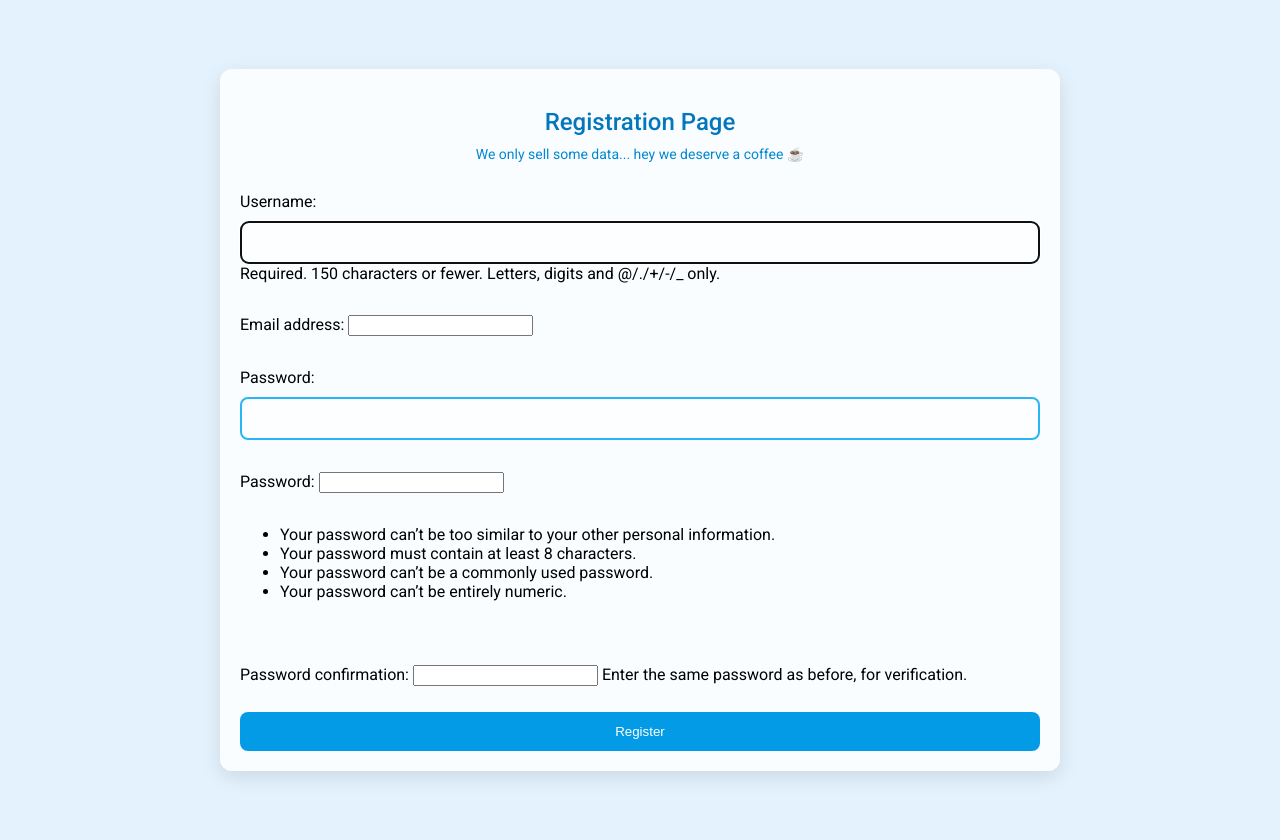
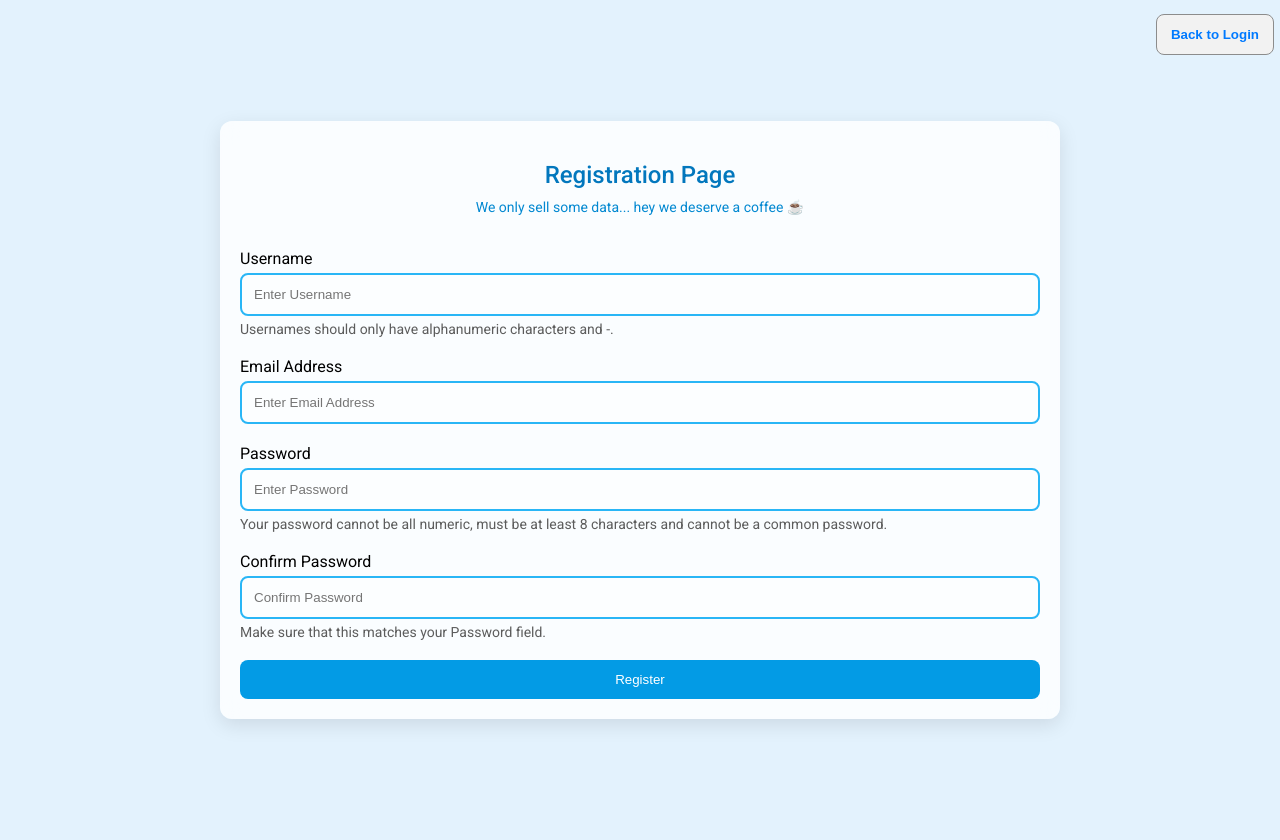
Before and after one commit to zfelcyn/Yik-Yak-Clone, a Django app: page /register/ in a window 1280 px wide. Run offline with Django 5.2, Linux system fonts and the light colour scheme.

Commit message:
Major changes to register page, added error messages to both login and register pages

```diff
--- a/chat/forms.py
+++ b/chat/forms.py
@@ -7,7 +7,7 @@ User = get_user_model()
 class CustomUserCreationForm(UserCreationForm):
     class Meta:
         model = User
-        fields = ('username', 'email', 'password')
+        fields = ('username', 'email', 'password1', 'password2')
 
 
 class CustomAuthenticationForm(AuthenticationForm):
--- a/templates/register.html
+++ b/templates/register.html
@@ -18,6 +18,7 @@
         align-items: center;
         min-height: 100vh;
         padding: 20px;
+        overflow: hidden;
       }
 
       .container {
@@ -56,11 +57,47 @@
         flex-direction: column;
       }
 
+      .form-text {
+        margin-top: 20px;
+        margin-bottom: 2px;
+      }
+
+      .instruction-text {
+        font-size: 14px;
+        color: #5c5c5c;
+        margin-top: 5px;
+        margin-bottom: 0px;
+      }
+
       input[type="text"],
       select,
       button {
         padding: 12px;
-        margin-top: 10px;
+        margin-top: 3px;
+        border: 2px solid #29b6f6; /* Sky blue border */
+        border-radius: 8px;
+        width: 100%;
+        box-sizing: border-box;
+        background-color: rgba(255, 255, 255, 0.5); /* Semi-transparent white */
+      }
+
+      input[type="email"],
+      select,
+      button {
+        padding: 12px;
+        margin-top: 3px;
+        border: 2px solid #29b6f6; /* Sky blue border */
+        border-radius: 8px;
+        width: 100%;
+        box-sizing: border-box;
+        background-color: rgba(255, 255, 255, 0.5); /* Semi-transparent white */
+      }
+
+      input[type="password"],
+      select,
+      button {
+        padding: 12px;
+        margin-top: 3px;
         border: 2px solid #29b6f6; /* Sky blue border */
         border-radius: 8px;
         width: 100%;
@@ -69,6 +106,7 @@
       }
 
       button {
+        margin-top: 20px;
         background-color: #039be5; /* Bright blue */
         color: white;
         cursor: pointer;
@@ -79,21 +117,101 @@
       button:hover {
         background-color: #0277bd; /* Darker blue on hover */
       }
+
+      .top-right-buttons {
+        font-family: "Open Sans", sans-serif;
+        position: absolute;
+        right: 10px;
+        top: 10px;
+      }
+      .top-right-buttons button {
+        margin-top: 4px;
+        border: 1px solid #8c8c8c;
+        background-color: #f2f2f2;
+        color: #007aff;
+        margin-left: 4px;
+        font-weight: 600;
+      }
     </style>
   </head>
   <body>
+
+    <div class="top-right-buttons">
+      <button onclick="window.location.href='http://localhost:8000/login/'">
+        Back to Login
+      </button>
+    </div>
+
     <div class="container">
       <h2>Registration Page</h2>
       <p class="smaller-text">
         We only sell some data... hey we deserve a coffee ☕
       </p>
+
       <form method="post">
-        <!-- Assuming Django template language for CSRF token and form fields -->
         {% csrf_token %}
-        <!-- Assuming form.as_p prints each form field wrapped in a <p> tag -->
-        {{ form.as_p }}
+        {% if form.errors %}
+            {% if 'username' in form.errors %}
+                <p style="color: red; margin: 2px;">Error: Invalid username</p>
+            {% endif %}
+            {% if 'email' in form.errors %}
+                <p style="color: red; margin: 2px;">Error: Invalid email</p>
+            {% endif %}
+            {% if 'password1' in form.errors %}
+                <p style="color: red; margin: 2px;">Error: Invalid Password</p>
+            {% elif 'password2' in form.errors %}
+                {% for error in form.errors.password2 %}
+                    {% if 'The two password fields didn’t match.' in error %}
+                        <p style="color: red; margin: 2px;">Error: Password mismatch</p>
+                    {% else %}
+                        <p style="color: red; margin: 2px;">Error: Invalid Password</p>
+                    {% endif %}
+                {% endfor %}
+            {% else %}
+                <p style="color: red; margin: 2px;">An unknown error occured, please try again later.</p>
+            {% endif %}
+        {% endif %}
+
+        <label class="form-text" for="id-username">Username</label>
+        <input
+          type="text"
+          name="username"
+          maxlength="20"
+          required id="id-username"
+          placeholder="Enter Username"
+        />
+        <p class="instruction-text">Usernames should only have alphanumeric characters and -.</p>
+
+        <label class="form-text" for="id-email">Email Address</label>
+        <input
+          type="email"
+          name="email"
+          required id="id-email"
+          placeholder="Enter Email Address"
+        />
+
+        <label class="form-text" for="id-password1">Password</label>
+        <input
+          type="password"
+          name="password1"
+          required id="id-password1"
+          placeholder="Enter Password"
+        />
+        <p class="instruction-text">Your password cannot be all numeric, must be at least 8 characters and cannot be a common password.</p>
+
+        <label class="form-text" for="id-password2">Confirm Password</label>
+        <input
+          type="password"
+          name="password2"
+          required id="id-password2"
+          placeholder="Confirm Password"
+        />
+        <p class="instruction-text">Make sure that this matches your Password field.</p>
+
         <button type="submit">Register</button>
+
       </form>
+
     </div>
   </body>
 </html>
```
Also changed, not shown: templates/login.html (+34 -2 lines), db.sqlite3.
